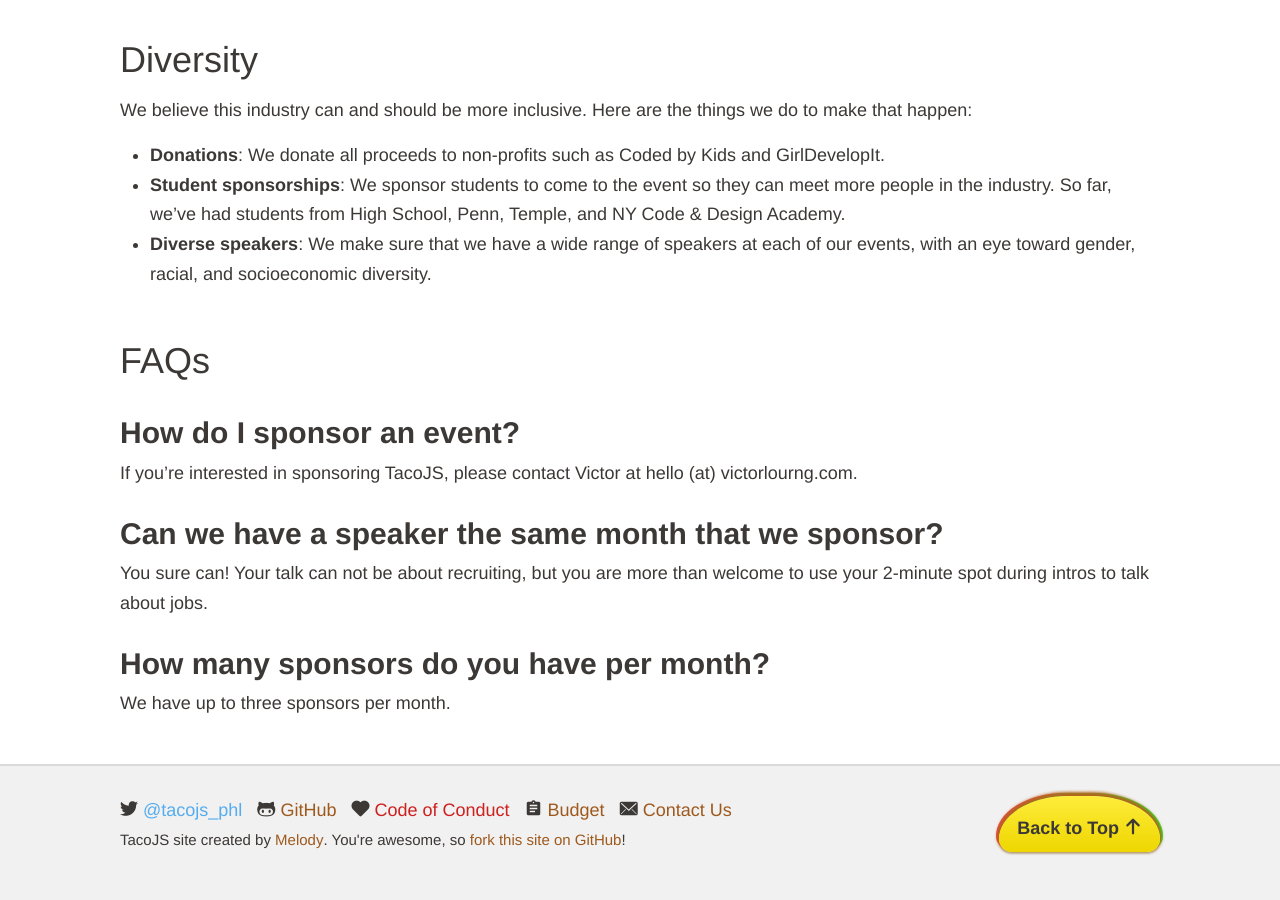
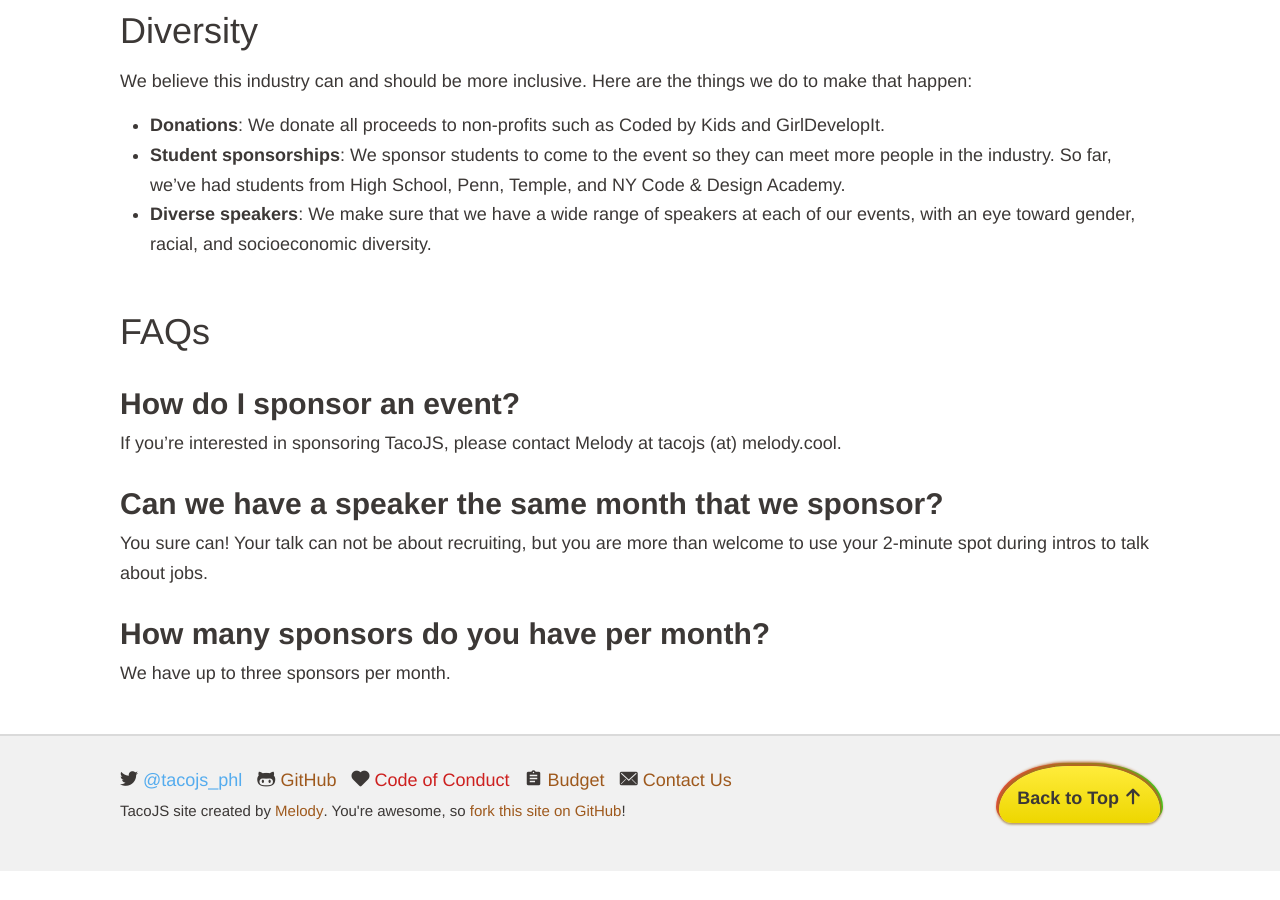
Before and after one commit to TacoJS/tacojs.github.io, a Jekyll site: the page built from pages/sponsorship.md, in a window 1280 px wide and 900 px high, scrolled down 1615 px. Built offline with Jekyll 4.4.1, drawn with Linux system fonts in a browser that asks for light colours; nearby versions of some CDN libraries; emoji names are drawn with the system emoji font; some web fonts are replaced; after the commit the page ends 2486 px from its top, so only the background shows below that; some of the changed text lies outside the part shown.

Commit message:
Update contact info

```diff
--- a/package.json
+++ b/package.json
@@ -1,6 +1,6 @@
 {
   "name": "tacojs",
-  "version": "0.0.1",
+  "version": "1.0.0",
   "description": "A fun night of code & tacos.",
   "scripts": {
     "test": "node budget.js"
@@ -9,7 +9,7 @@
     "type": "git",
     "url": "https://github.com/tacojs/tacojs.github.io.git"
   },
-  "author": "Victor Lourng",
+  "author": "pixely",
   "license": "MIT",
   "bugs": {
     "url": "https://github.com/tacojs/tacojs.github.io/issues"
--- a/pages/sponsorship.md
+++ b/pages/sponsorship.md
@@ -55,7 +55,7 @@
 
 ### How do I sponsor an event?
 
-If you’re interested in sponsoring TacoJS, please contact Victor at hello (at) victorlourng.com.
+If you’re interested in sponsoring TacoJS, please contact Melody at tacojs (at) melody.cool.
 
 ### Can we have a speaker the same month that we sponsor?
 
```
Also changed, not shown: _data/organizers.yaml (+1 -9 lines).
